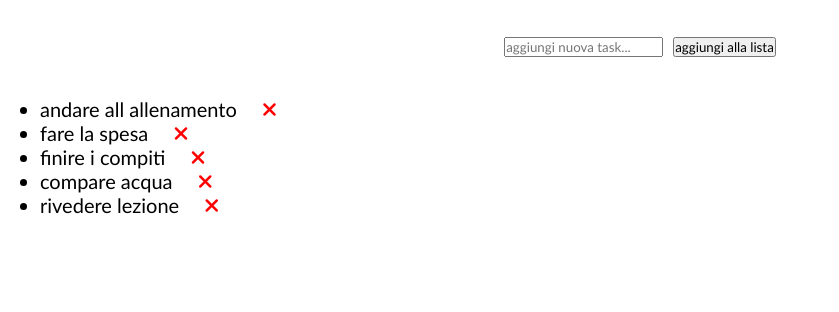
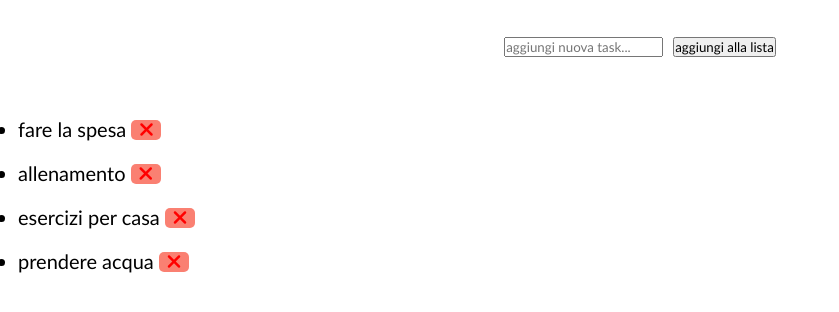
Before and after one commit to AleAlle62/vue-todolist, a plain HTML site: page index.html in a window 1280 px wide. Shown: the part 42-354 px from the top of the page, without its empty margins (0-839 px from the left). Drawn offline with nearby package versions, Linux system fonts and the light colour scheme.

```diff
--- a/css/style.css
+++ b/css/style.css
@@ -21,17 +21,24 @@
 
 .container-lista {
     margin-top: 40px;
-    margin-left: 40px;
+    margin-left: 18px;
     display: flex;
     gap: 5px;
     font-size: 20px;
 }
 
 i {
-    margin-left: 20px;
     color: red;
+    background-color: salmon;
+    border-radius: 5px;
+    width: 30px;
+    text-align: center;
 }
 
 img {
     height: 500px;
 }
+
+li {
+    margin-top: 20px;
+}
--- a/index.html
+++ b/index.html
@@ -35,9 +35,10 @@
             </h2>
             <!-- altrimenti  -->
             <ul v-else>
-                <li v-for = "(list, i) in arrList" :key = "list" class="list">
-                    {{ list }}
-                    <i class="fa-solid fa-xmark" @click = "eliminaTask()"></i>
+                <li v-for = "(list, i) in arrList" class="list">
+                    {{ list.testo }}
+                    <!-- <span :style="list.bool === true ? {textDecoration: 'line-through'}: '' "> {{list.arrList}}</span> -->
+                    <i class="fa-solid fa-xmark" @click = "eliminaTask(i)"></i>
                 </li>
             </ul>
         </div>
--- a/js/script.js
+++ b/js/script.js
@@ -18,9 +18,27 @@
     el : '#app',
     // dati
     data : {
-        arrList: ['andare all allenamento', 'fare la spesa', 'finire i compiti', 'compare acqua', 'rivedere lezione'], //array degli elelmenti che ci sono gia nella lista
-        // variabile che si puo mettere aggiungendola
-        newTask: '',
+        arrList: [
+        {
+            testo: 'fare la spesa',
+            bool : 'true',
+        },
+        {
+            testo: 'allenamento',
+            bool : 'false',
+        },
+        {
+            testo: 'esercizi per casa',
+            bool : 'false',
+        },
+        {
+            testo: 'prendere acqua',
+            bool : 'false',
+        },
+    ], // elelmenti che ci sono gia nella lista
+
+    newTask: '', // variabile che si puo mettere aggiungendola
+
     },
 
     methods : {
@@ -33,7 +51,7 @@
         },
         //per eliminare
         eliminaTask(index){
-            this.arrList.splice(index, 1)
+            this.arrList.splice(index , 1)
         }
     }
 
```
